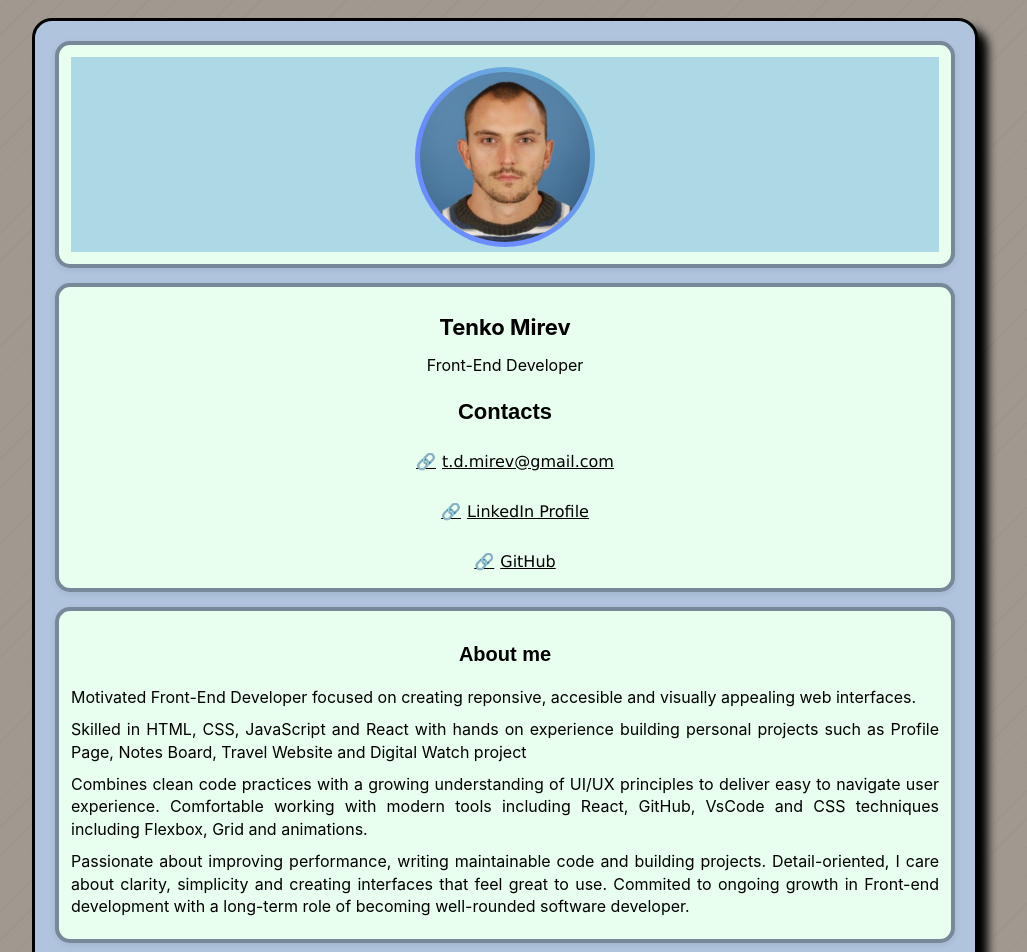
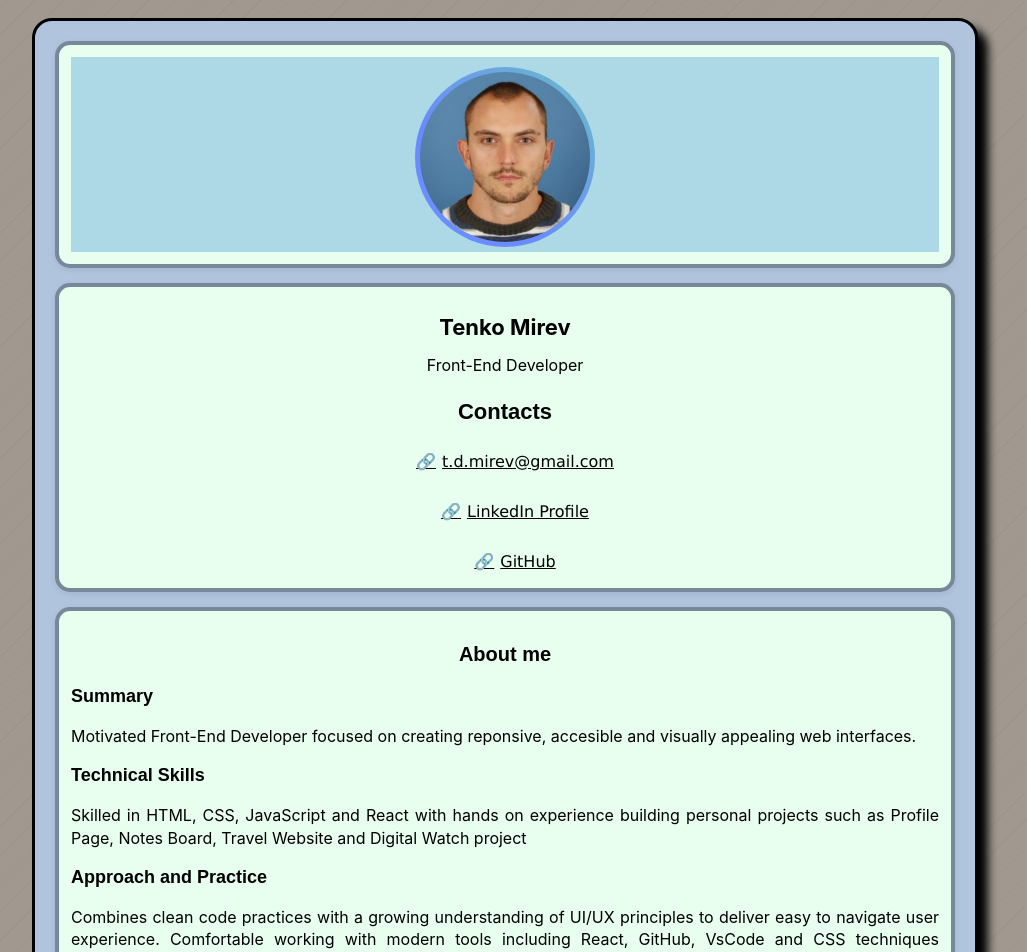
Before and after one commit to TMirev/profile-project, a React (Vite) app: page / in a window 1280 px wide. Shown: the top 952 px of the page, without its empty margins (135-1162 px from the left). Built offline with nearby package versions, Linux system fonts and the light colour scheme.

Commit message:
Changes over About me section

```diff
--- a/src/App.css
+++ b/src/App.css
@@ -46,6 +46,11 @@
 .contacts-summary-box p {
     margin-bottom: 10px;
     text-align: justify;
+}
+
+.contacts-summary-box>h3 {
+    font-size: 18px !important;
+    text-align: left !important;
 }
 
 .Certification-section {
--- a/src/Card.jsx
+++ b/src/Card.jsx
@@ -53,9 +53,16 @@ function Card({ children }) {
             <div className="contacts-summary-box">
                 <h2>About me</h2>
 
+                <h3>Summary</h3>
                 <p>Motivated Front-End Developer focused on creating reponsive, accesible and visually appealing web interfaces.</p>
+
+                <h3>Technical Skills</h3>
                 <p>Skilled in HTML, CSS, JavaScript and React with hands on experience building personal projects such as Profile Page, Notes Board, Travel Website and Digital Watch project</p>
+
+                <h3>Approach and Practice</h3>
                 <p>Combines clean code practices with a growing understanding of UI/UX principles to deliver easy to navigate user experience. Comfortable working with modern tools including React, GitHub, VsCode and CSS techniques including Flexbox, Grid and animations.</p>
+
+                <h3>Values and Goals</h3>
                 <p>Passionate about improving performance, writing maintainable code and building projects. Detail-oriented, I care about clarity, simplicity and creating interfaces that feel great to use. Commited to ongoing growth in Front-end development with a long-term role of becoming well-rounded software developer.</p>
             </div>
 
```
